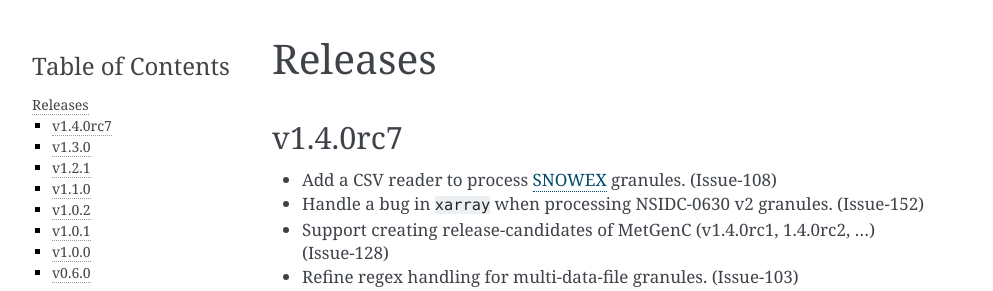
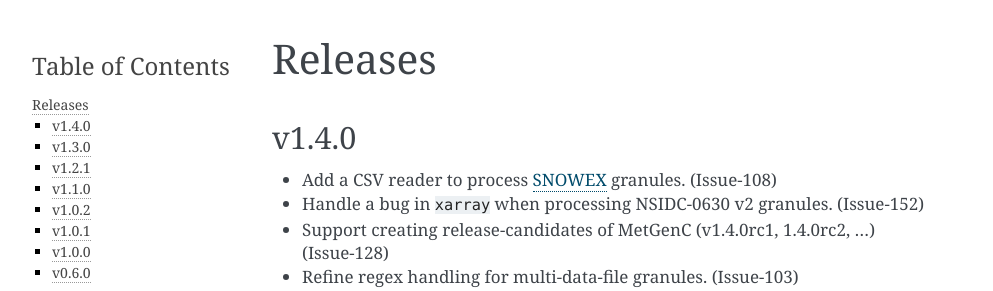
Before and after one commit to nsidc/granule-metgen, a Sphinx documentation site: the page built from docs/source/releases.rst, in a window 1280 px wide. Shown: the top 291 px of the page, without its empty margins (148-1141 px from the left). Built offline with Sphinx 7.4.7, drawn with Linux system fonts in a browser that asks for light colours.

Commit message:
Bump version: 1.4.0rc7 → 1.4.0

```diff
--- a/CHANGELOG.md
+++ b/CHANGELOG.md
@@ -1,4 +1,4 @@
-## v1.4.0rc7
+## v1.4.0
 
 * Add a CSV reader to process [SNOWEX](https://nsidc.org/data/snex23_ssa/versions/1) granules. (Issue-108)
 * Handle a bug in `xarray` when processing NSIDC-0630 v2 granules. (Issue-152)
--- a/docs/source/conf.py
+++ b/docs/source/conf.py
@@ -6,8 +6,8 @@
 project = "MetGenC"
 copyright = "2024, NSIDC"
 author = "National Snow and Ice Data Center"
-release = "v1.4.0rc7"
-version = "v1.4.0rc7"
+release = "v1.4.0"
+version = "v1.4.0"
 
 extensions = [
     "myst_parser",
--- a/pyproject.toml
+++ b/pyproject.toml
@@ -1,6 +1,6 @@
 [tool.poetry]
 name = "nsidc-metgenc"
-version = "1.4.0rc7"
+version = "1.4.0"
 description = "The nsidc-metgenc package enables data producers as well as Operations staff managing the data ingest workflow to create metadata files conforming to NASA's Common Metadata Repository UMM-G specification."
 authors = ["National Snow and Ice Data Center (NSIDC) <nsidc@nsidc.org>"]
 readme = "README.md"
@@ -39,7 +39,7 @@
 myst-parser = "^4.0.0"
 
 [tool.bumpversion]
-current_version = "1.4.0rc7"
+current_version = "1.4.0"
 parse = """(?x)
     (?P<major>0|[1-9]\\d*)\\.
     (?P<minor>0|[1-9]\\d*)\\.
```
Also changed, not shown: 1 other file.
